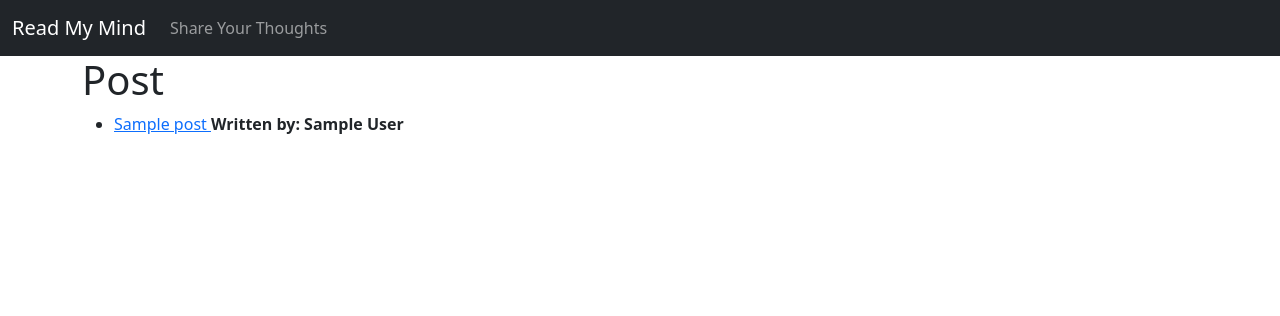
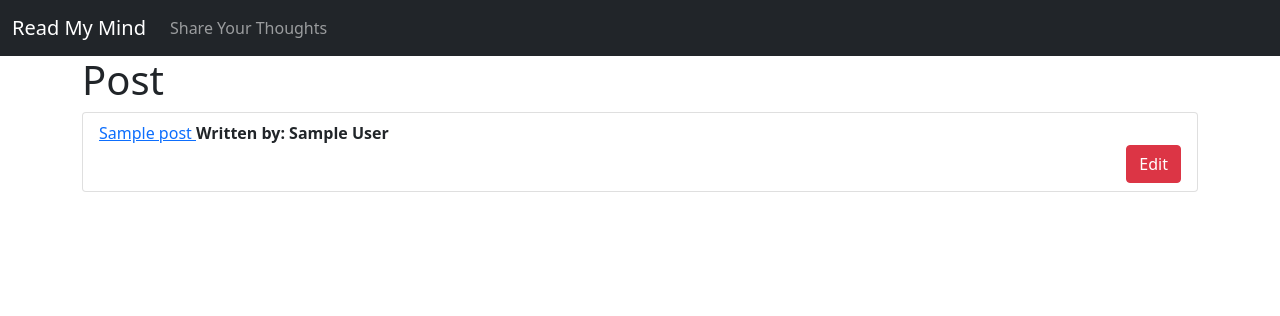
Before and after one commit to Code-Institute-Submissions/Odimac84-Project-4, a Django app: page / in a window 1280 px wide. Shown: the top 316 px of the page. Run offline with Django 3.2, Linux system fonts and the light colour scheme; tables that the repository leaves empty hold one stand-in row (values such as "Sample post").

Commit message:
add function for edits of posts made

```diff
--- a/blog/models.py
+++ b/blog/models.py
@@ -15,4 +15,4 @@ class Post(models.Model):
         return self.title + ' | ' + str(self.author)
 
     def get_absolute_url(self):
-        return reverse('blogpost', args=(str(self.id)))
+        return reverse('home')
--- a/blog/urls.py
+++ b/blog/urls.py
@@ -1,9 +1,10 @@
 from django.urls import path
-from.views import HomeView, PostView, Add_BlogEntry
+from.views import HomeView, PostView, Add_BlogEntry, Edit_BlogEntry
 
 
 urlpatterns = [
     path('', HomeView.as_view(), name="home"),
     path('article/<int:pk>', PostView.as_view(), name='blogpost'),
     path('add-blogentry/', Add_BlogEntry.as_view(), name='add-blogentry'),
+    path('article/edit/<int:pk>', Edit_BlogEntry.as_view(), name='edit-blogentry')
 ]
--- a/blog/views.py
+++ b/blog/views.py
@@ -1,12 +1,13 @@
 from django.shortcuts import render
-from django.views.generic import ListView, DetailView, CreateView
+from django.views.generic import ListView, DetailView, CreateView, UpdateView
 from .models import Post
-from .forms import PostForm
+from .forms import PostEntry, EditEntry
 
 
 class HomeView(ListView):
     model = Post
     template_name = 'home.html'
+    ordering = ['-id']
 
 
 class PostView(DetailView):
@@ -16,5 +17,10 @@ class PostView(DetailView):
 
 class Add_BlogEntry(CreateView):
     model = Post
-    form_class = PostForm
+    form_class = PostEntry
     template_name = 'add-blogentry.html'
+
+class Edit_BlogEntry(UpdateView):
+    model= Post
+    form_class = EditEntry
+    template_name = 'edit-blogentry.html'
--- a/templates/blogpost.html
+++ b/templates/blogpost.html
@@ -5,7 +5,7 @@
 {% block content %}
 
 <h1>{{ post.title }}</h1>
-<small>Written by: {{post.author.first_name}} {{post.author.last_name}}</small>
+<small>Written by: {{post.author.first_name}} {{post.author.last_name}} <a href="{% url 'edit-blogentry' post.pk %}">(Edit)</a></small>
 <hr>
 
 {{post.body}}
@@ -13,6 +13,7 @@
 
 <hr>
 <a href="{% url 'home' %}" class="btn btn-secondary">Home</a>
+<a href="{% url 'edit-blogentry' post.pk %}" class="btn btn-danger">Edit</a>
 
 
 {% endblock %}
--- a/templates/home.html
+++ b/templates/home.html
@@ -4,9 +4,17 @@
 
 <h1>Post</h1>
 
-<ul>
+<ul class="list-group">
 {% for post in object_list %}
-    <li><a href="{% url 'blogpost' post.pk %}">{{ post.title }} </a> <strong>Written by: {{ post.author.first_name }} {{ post.author.last_name }}</strong></li>
+    <li class="list-group-item">
+        <a href="{% url 'blogpost' post.pk %}"> {{ post.title }}
+        </a>
+        <strong>Written by: {{ post.author.first_name }} {{ post.author.last_name }}
+        </strong>
+        <div class="d-grid gap-2 d-md-flex justify-content-md-end">
+            <a href="{% url 'edit-blogentry' post.pk %}" class="btn btn-danger">Edit</a>
+        </div>
+    </li>
 
 
 {% endfor %}
```
Also changed, not shown: blog/forms.py (+12 -1 lines), templates/edit-blogentry.html (added, +17 -0 lines).
